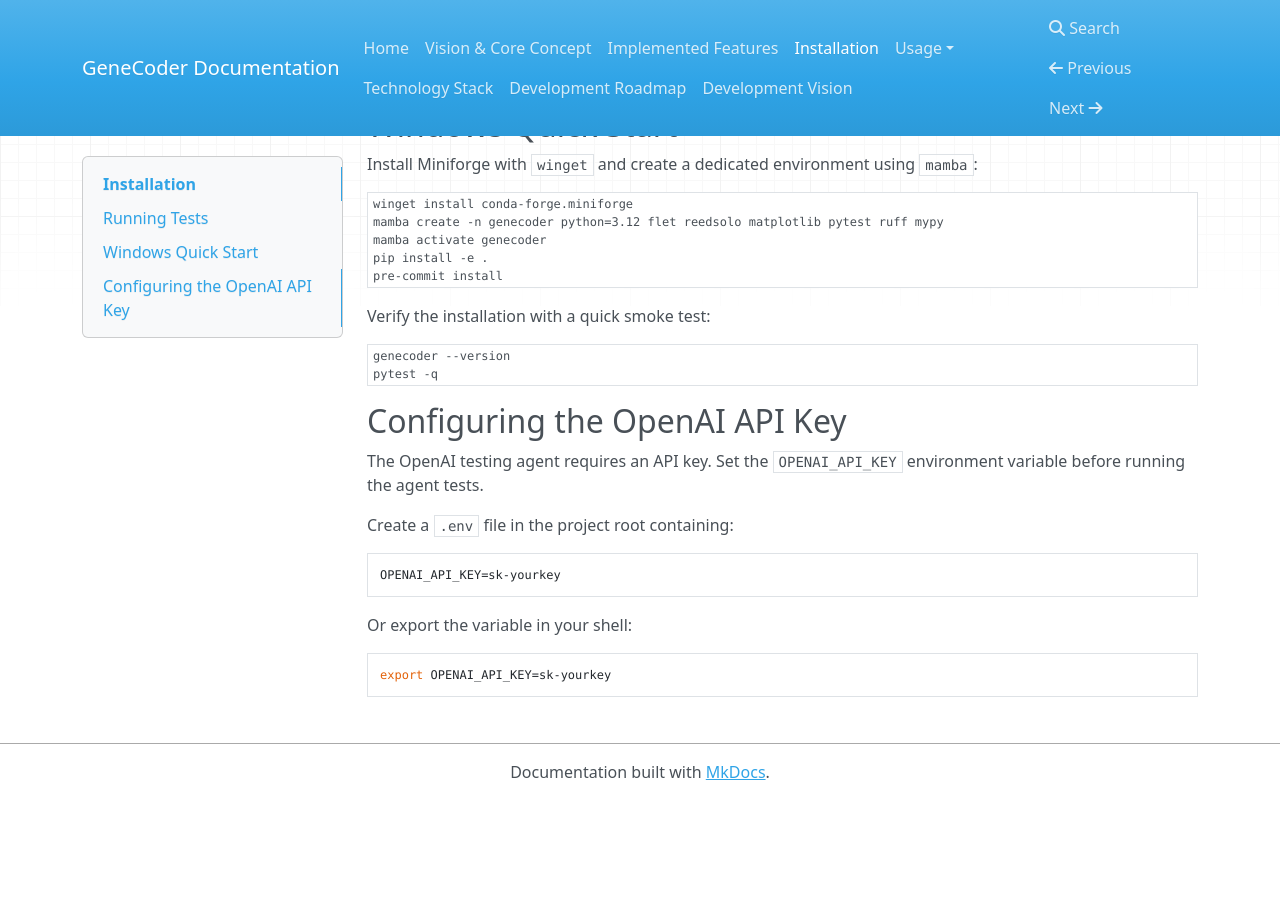
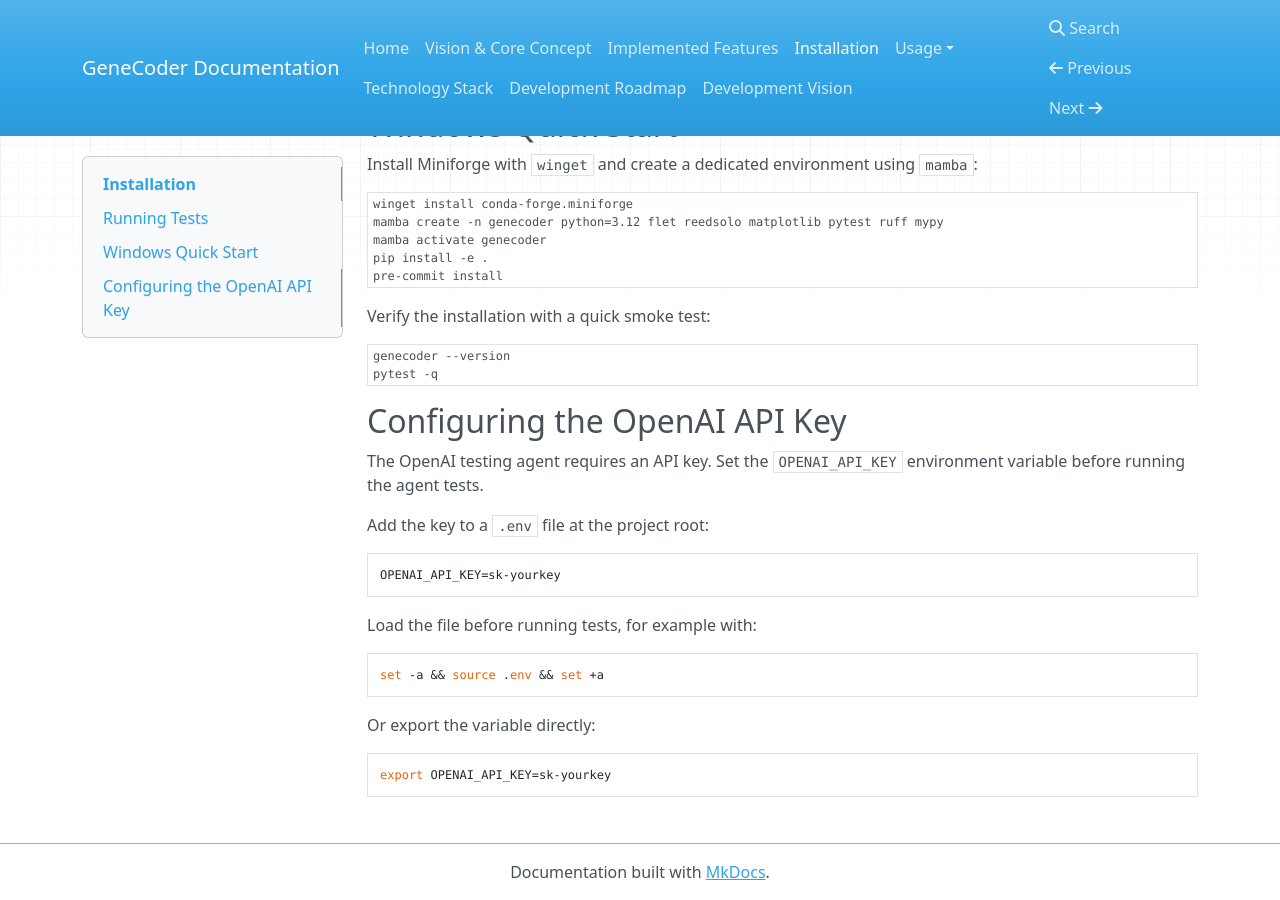
Before and after one commit to d0tTino/GeneCoder, an MkDocs documentation site: the page built from docs/installation.md, in a window 1280 px wide and 900 px high, scrolled down 515 px. Built offline with MkDocs 1.6.1, drawn with Linux system fonts in a browser that asks for light colours; nearby versions of some CDN libraries; before the commit the page ends 1315 px from its top, so only the background shows below that.

Commit message:
docs: clarify OPENAI_API_KEY setup

````diff
--- a/docs/installation.md
+++ b/docs/installation.md
@@ -43,15 +43,22 @@ pytest -q
 
 ## Configuring the OpenAI API Key
 
-The OpenAI testing agent requires an API key. Set the `OPENAI_API_KEY` environment variable before running the agent tests.
+The OpenAI testing agent requires an API key. Set the `OPENAI_API_KEY`
+environment variable before running the agent tests.
 
-Create a `.env` file in the project root containing:
+Add the key to a `.env` file at the project root:
 
 ```bash
 OPENAI_API_KEY=sk-yourkey
 ```
 
-Or export the variable in your shell:
+Load the file before running tests, for example with:
+
+```bash
+set -a && source .env && set +a
+```
+
+Or export the variable directly:
 
 ```bash
 export OPENAI_API_KEY=sk-yourkey
````
